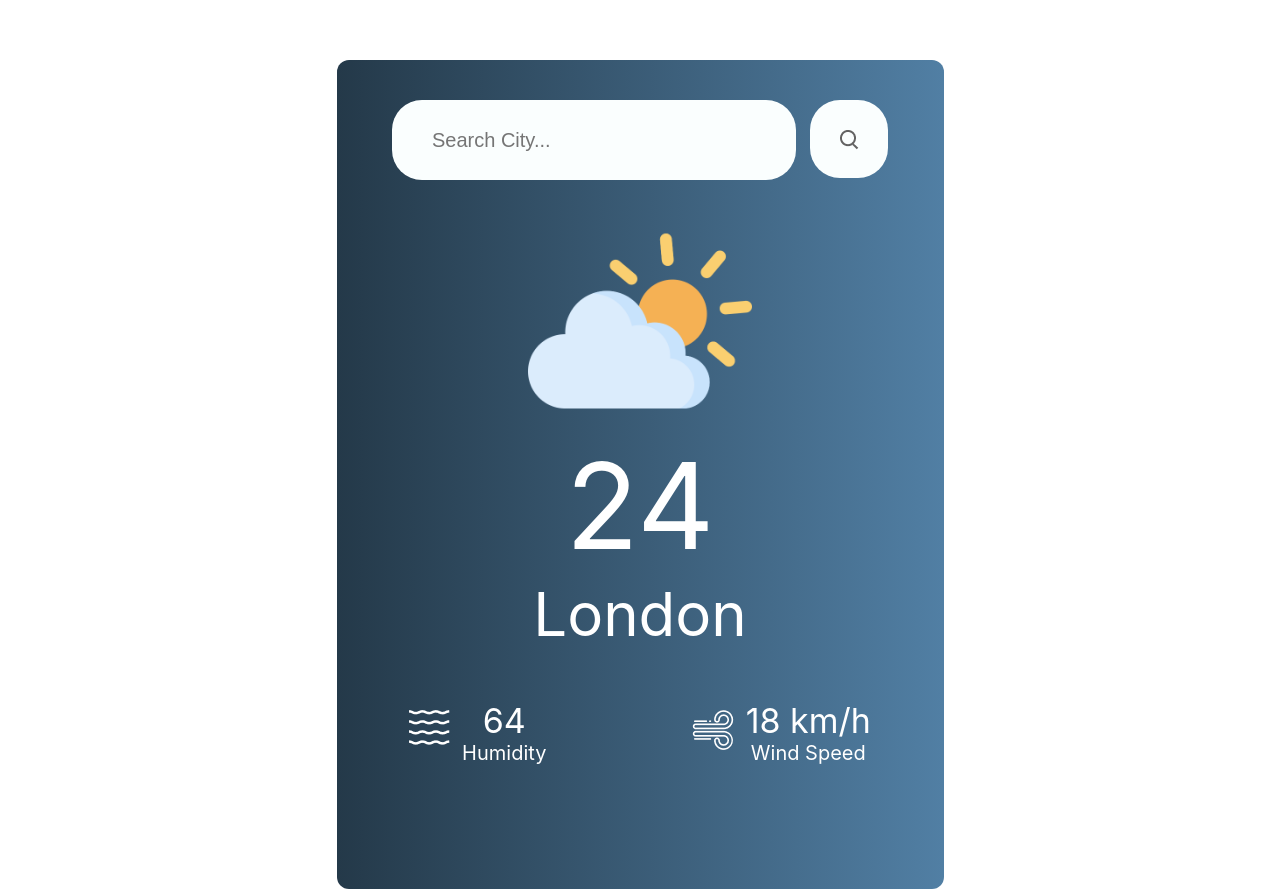
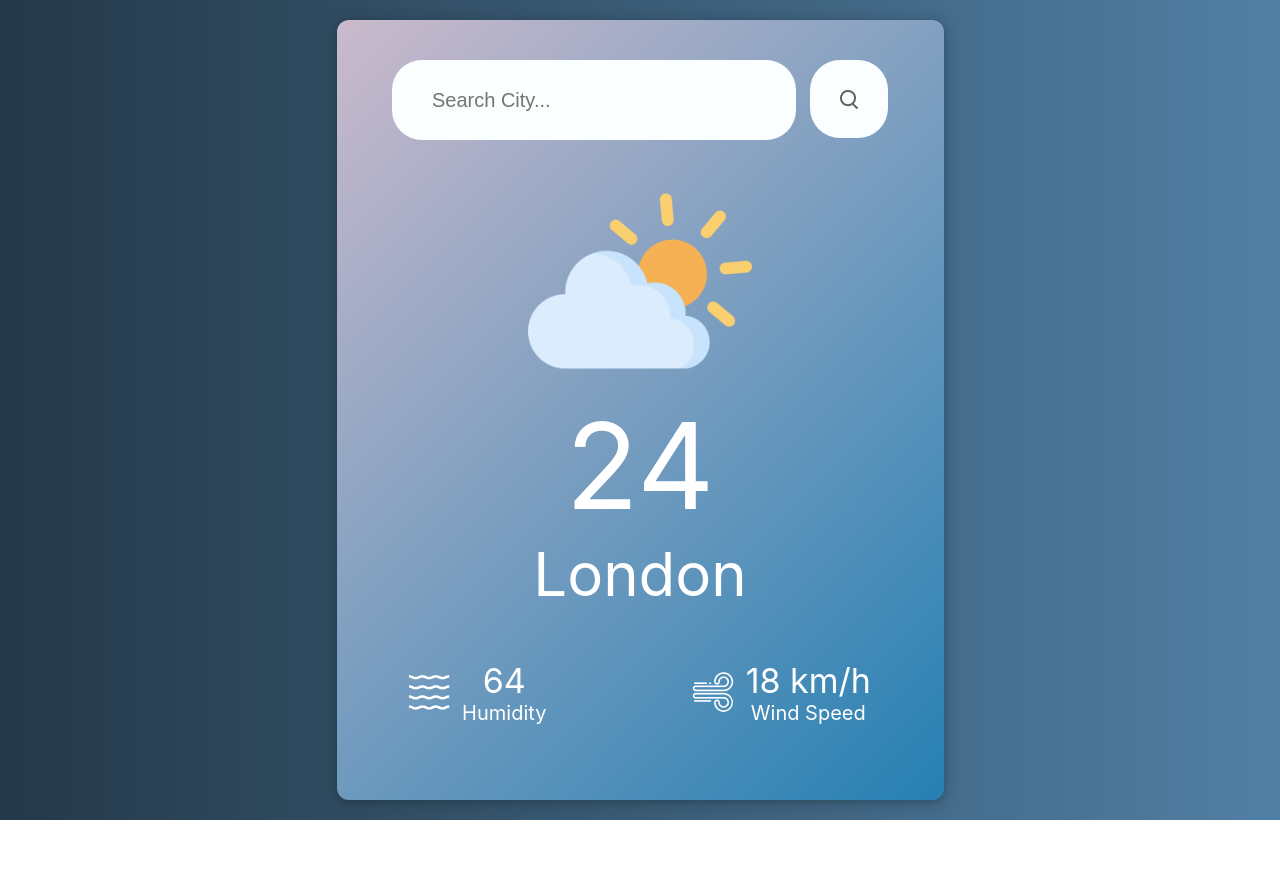
Before and after one commit to campbell-15/WeatherApp, a React (Create React App) app: page / in a window 1280 px wide. After the commit the page ends 820 px from the top, so only its background shows below. Built offline with nearby package versions, Linux system fonts and the light colour scheme.

Commit message:
added styles

```diff
--- a/src/Components/WeatherApp/WeatherApp.css
+++ b/src/Components/WeatherApp/WeatherApp.css
@@ -1,10 +1,18 @@
+body {
+    background-image: linear-gradient(to right, #243949 0%, #517fa4 100%);
+    flex-wrap: wrap;
+}
+
 .container {
     width: 607px;
-    height: 829px;
+    height: 780px;
     margin: auto;
-    margin-top: 60px;
+    margin-top: 20px;
+    margin-bottom: 20px;
     border-radius: 12px;
-    background-image: linear-gradient(to right, #243949 0%, #517fa4 100%);
+    background-image: linear-gradient(-225deg, #CBBACC 0%, #2580B3 100%);
+    box-shadow: rgba(14, 30, 37, 0.12) 0px 2px 4px 0px, rgba(14, 30, 37, 0.32) 0px 2px 16px 0px;
+    flex-wrap: wrap;
 }
 
 .top-bar {
@@ -85,6 +93,10 @@
     font-weight: 400;
 }
 
-.icon {
-    margin-top: 10px;
+.icon-humid {
+    margin-top: 15px;
 }
+
+.icon-wind {
+    margin-top: 12px;
+}
--- a/src/Components/WeatherApp/WeatherApp.jsx
+++ b/src/Components/WeatherApp/WeatherApp.jsx
@@ -84,14 +84,14 @@ const WeatherApp = () => {
             <div className="weather-location">London</div>
             <div className="data-container">
                 <div className="element">
-                    <img src={humidity_icon} alt="" className="icon" />
+                    <img src={humidity_icon} alt="" className="icon-humid" />
                     <div className="data">
                         <div className="humidity-percent">64</div>
                         <div className="text">Humidity</div>
                     </div>
                 </div>
                 <div className="element">
-                    <img src={wind_icon} alt="" className="icon" />
+                    <img src={wind_icon} alt="" className="icon-wind" />
                     <div className="data">
                         <div className="wind-rate">18 km/h</div>
                         <div className="text">Wind Speed</div>
```
